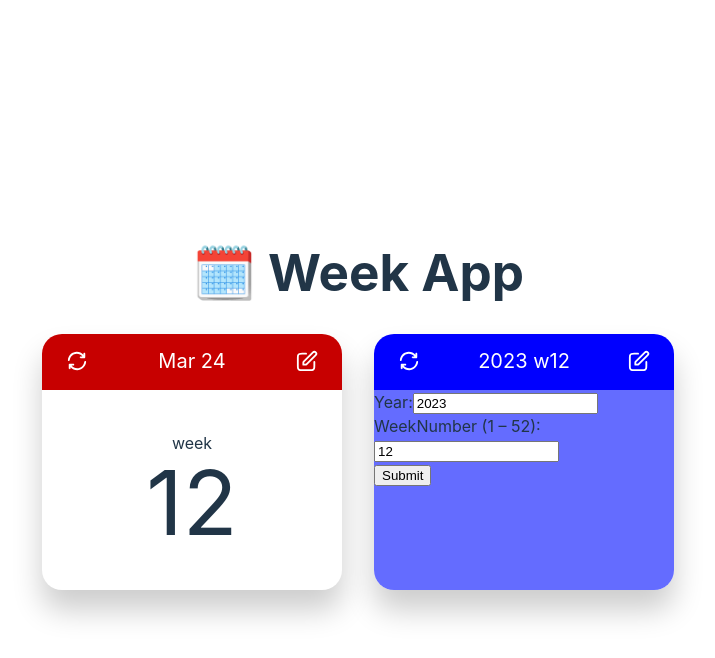
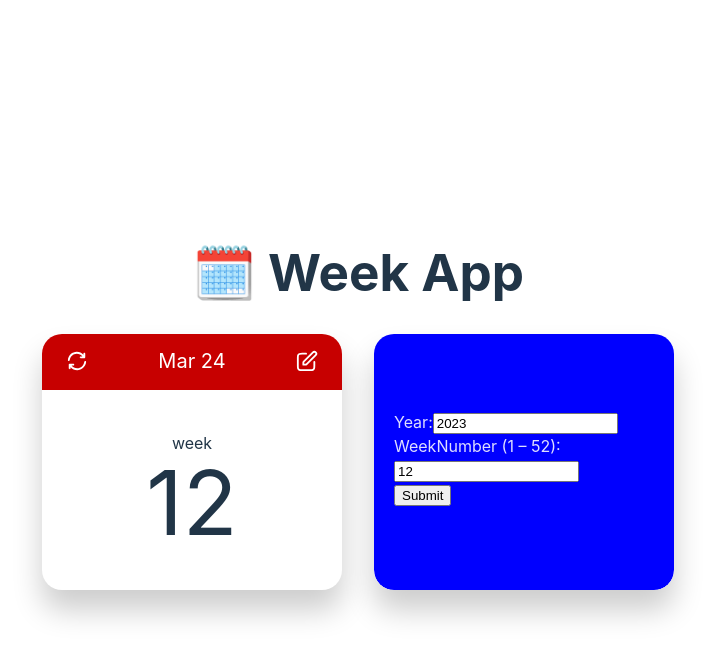
Before and after one commit to serjilyashenko/WeekApp, a React (Vite) app: page / in a window 1280 px wide. Both pictures are taken after a click on the button 921 px from the left and 361 px from the top of the page. Shown: the top 658 px of the page, without its empty margins (282-997 px from the left). Built offline with nearby package versions, Linux system fonts and the light colour scheme.

Commit message:
final animation

```diff
--- a/src/components/week-to-date/WeekToDate.tsx
+++ b/src/components/week-to-date/WeekToDate.tsx
@@ -3,11 +3,11 @@ import { CalendarTemplate } from '../../reusable-components/calendar-template/Ca
 import { getIsoWeekNumber } from '../../utils/getIsoWeekNumber';
 import { getIsoWeekByWeekNumber } from '../../utils/getIsoWeekByWeekNumber';
 import { getEndOfIsoWeek } from '../../utils/getEndOfIsoWeek';
+import { WeekForm } from './week-form/WeekForm';
 import { ReactComponent as EditIcon } from '../../icons/edit.svg';
 import { ReactComponent as RefreshIcon } from '../../icons/refresh.svg';
 
 import style from './week-to-date.module.css';
-import { WeekForm } from './week-form/WeekForm';
 
 export function WeekToDate(): JSX.Element {
   const [year, setYear] = useState<number>(new Date().getFullYear());
@@ -27,11 +27,20 @@ export function WeekToDate(): JSX.Element {
     setWeek(getIsoWeekNumber(new Date()));
   }
 
+  function onSubmit() {
+    setIsEditing(false);
+  }
+
   return (
+    <div
+      className={`${style.wrapper} ${
+        isEditing ? style.wrapper__is_editing : ''
+      }`}
+    >
       <CalendarTemplate
-      secondary
+        headerClassName={style.header__modificator}
         header={
-        <div className={style.controls_container}>
+          <div className={style.header_controls_container}>
             <button
               aria-label="refresh date"
               className="icon_btn"
@@ -44,10 +53,7 @@ export function WeekToDate(): JSX.Element {
             <time>
               {year} w{week}
             </time>
-          <button
-            className="icon_btn"
-            onClick={() => setIsEditing((prev) => !prev)}
-          >
+            <button className="icon_btn" onClick={() => setIsEditing(true)}>
               <EditIcon aria-hidden />
             </button>
           </div>
@@ -57,16 +63,17 @@ export function WeekToDate(): JSX.Element {
           <output aria-label="Week days" className={style.dates_output}>
             {resultString}
           </output>
-        <div
-          className={`${style.week_form} ${
-            isEditing ? style.week_form__open : ''
-          }`}
-        >
+          <div className={style.week_form}>
             <div className={style.week_form_content}>
-            <WeekForm initialYear={year} initialWeek={week} />
+              <WeekForm
+                initialYear={year}
+                initialWeek={week}
+                onSubmit={onSubmit}
+              />
             </div>
           </div>
         </div>
       </CalendarTemplate>
+    </div>
   );
 }
--- a/src/components/week-to-date/week-form/WeekForm.tsx
+++ b/src/components/week-to-date/week-form/WeekForm.tsx
@@ -5,23 +5,24 @@ import { getLastIsoWeek } from '../../../utils/getLastIsoWeek';
 type PropsType = {
   initialYear: number;
   initialWeek: number;
+  onSubmit: () => void;
 };
 
 export function WeekForm(props: PropsType): JSX.Element {
-  const { initialYear, initialWeek } = props;
+  const { initialYear, initialWeek, onSubmit } = props;
 
   const firstDayOfYear: Date = new Date(initialYear, 0, 1); // TODO: initialYear should be replaced with year from intput here
   const maxWeekNumber = getIsoWeekNumber(getLastIsoWeek(firstDayOfYear));
 
-  function onSubmit(e: FormEvent<HTMLFormElement>): void {
+  function onSubmitInner(e: FormEvent<HTMLFormElement>): void {
     e.preventDefault();
 
-    // @ts-ignore // TODO: get rid of it
-    setInputWeekNumer(e.target['week-number'].value);
+    // setInputWeekNumer(e.target['week-number'].value);
+    onSubmit();
   }
 
   return (
-    <form onSubmit={onSubmit}>
+    <form onSubmit={onSubmitInner}>
       <div>
         <label>
           Year:
--- a/src/components/week-to-date/week-to-date.module.css
+++ b/src/components/week-to-date/week-to-date.module.css
@@ -1,12 +1,24 @@
-.controls_container {
+.wrapper {
+  --header-color: blue;
+}
+
+.header__modificator {
+  background-color: var(--header-color);
+}
+
+.header_controls_container {
   display: flex;
   align-items: center;
   justify-content: space-between;
   font-size: 20px;
-  color: white;
+  transition: opacity 450ms ease-in-out;
+}
+.wrapper__is_editing .header_controls_container {
+  opacity: 0;
+  pointer-events: none;
 }
 
-.controls_container button {
+.header_controls_container button {
   color: white;
 }
 
@@ -26,24 +38,27 @@
 }
 
 .week_form {
-  background-color: #646cff;
+  background-color: var(--header-color);
+  color: var(--night-text-color);
+  border-radius: 0 0 20px 20px;
   position: absolute;
   inset: 0;
   height: 0;
   transition: height 0.3s ease-in-out;
   transition-delay: 0.15s; /* close delay */
 }
-.week_form__open {
+.wrapper__is_editing .week_form {
   transition-delay: 0s; /* open delay */
   height: 100%;
 }
 
 .week_form_content {
   opacity: 0;
+  padding: 20px;
   transition: opacity 450ms ease-in-out;
   transition-delay: 0s; /* hide delay */
 }
-.week_form__open .week_form_content {
+.wrapper__is_editing .week_form_content {
   transition-delay: 150ms; /* show delay */
   opacity: 1;
 }
--- a/src/index.css
+++ b/src/index.css
@@ -1,8 +1,11 @@
 :root {
+  --day-text-color: #213547;
+  --night-text-color: rgba(255, 255, 255, 0.87);
+
   --background-color: #242424;
   --not-active: #bdbdbd;
 
-  --text-color: rgba(255, 255, 255, 0.87);
+  --text-color: var(--day-text-color);
   --button-color: #f9f9f9;
 
   font-family: Inter, system-ui, Avenir, Helvetica, Arial, sans-serif;
@@ -23,7 +26,7 @@
 @media (prefers-color-scheme: light) {
   :root {
     --background-color: #ffffff;
-    --text-color: #213547;
+    --text-color: var(--day-text-color);
   }
   a:hover {
     color: #747bff;
--- a/src/reusable-components/calendar-template/CalendarTemplate.tsx
+++ b/src/reusable-components/calendar-template/CalendarTemplate.tsx
@@ -2,23 +2,18 @@ import style from './calendar-template.module.css';
 
 type PropsType = {
   header: JSX.Element;
+  headerClassName?: string;
   children: JSX.Element;
-  secondary?: boolean;
 };
 
 export function CalendarTemplate(props: PropsType): JSX.Element {
-  const { header, children, secondary } = props;
-
-  const containerClassName = [
-    style.calendar_container,
-    secondary ? style.calendar_container__secondary : null,
-  ]
-    .filter((it) => it)
-    .join(' ');
+  const { header, headerClassName, children } = props;
 
   return (
-    <div className={containerClassName}>
-      <div className={style.calendar_header}>{header}</div>
+    <div className={style.calendar_container}>
+      <div className={style.calendar_header + ' ' + headerClassName}>
+        {header}
+      </div>
       <div className={style.calendar_content__wrapper}>
         <div className={style.calendar_content}>{children}</div>
       </div>
--- a/src/reusable-components/calendar-template/calendar-template.module.css
+++ b/src/reusable-components/calendar-template/calendar-template.module.css
@@ -2,12 +2,12 @@
   background-color: #2d2c2c;
   border-radius: 20px;
   overflow: hidden;
-  box-shadow: rgba(0, 0, 0, 0.2) 0 20px 30px;
+  box-shadow: hsla(0, 0%, 0%, 0.2) 0 20px 30px;
 }
 
 .calendar_header {
   background-color: #c70000;
-  color: white;
+  color: hsl(0, 0%, 100%);
   min-height: 40px;
   padding: 8px 16px;
 }
@@ -27,7 +27,3 @@
     background-color: var(--background-color);
   }
 }
-
-.calendar_container__secondary .calendar_header {
-  background-color: blue;
-}
```
Also changed, not shown: 1 other file (tests, documents, lock files or other folders). Lines whose indentation alone changed are shown as unchanged.
